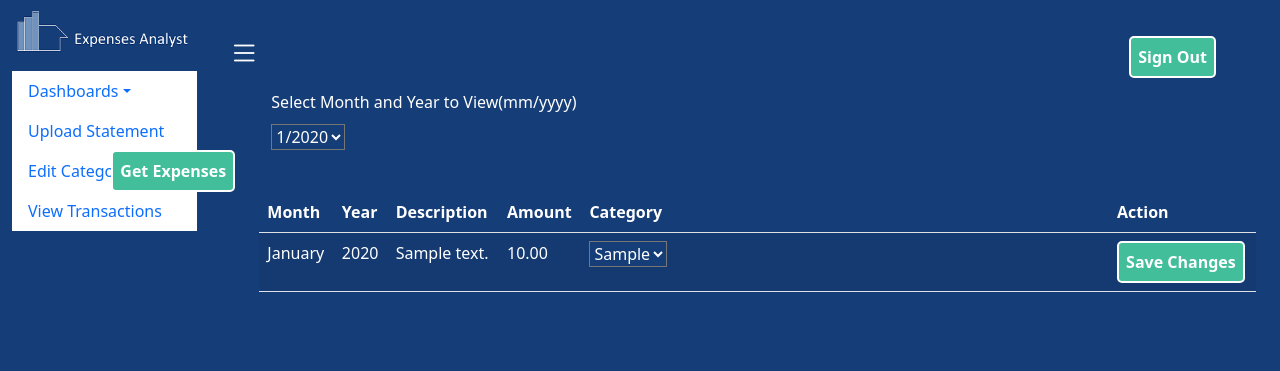
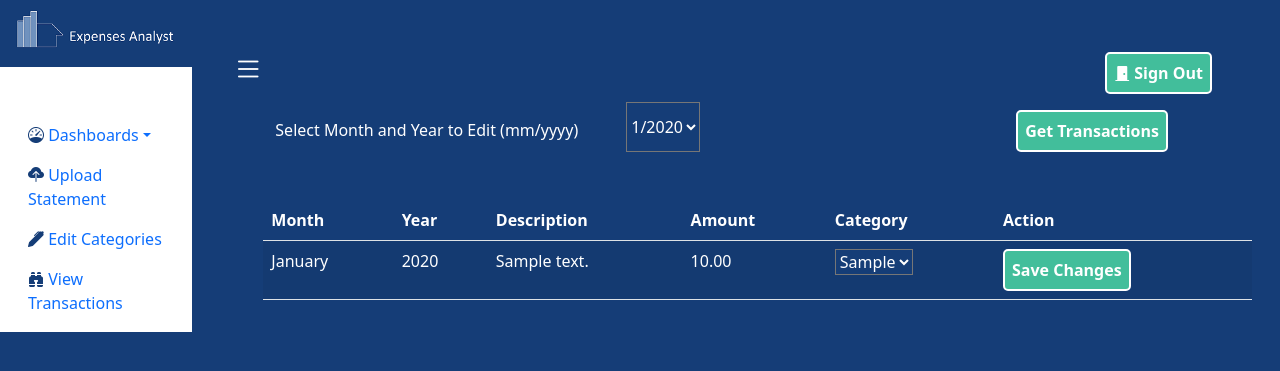
Before and after one commit to techllen/expenses-analyst, a Flask app: page /expenses_analyst/edit_categories in a window 1280 px wide. Shown: the top 371 px of the page. Run offline with Flask 2, Linux system fonts and the light colour scheme; the visitor is signed in with stand-in values (Sample User, id 1); tables that the repository leaves empty hold one stand-in row (values such as "Sample post").

Commit message:
Complete project 95%

```diff
--- a/flask_app/static/css/style.css
+++ b/flask_app/static/css/style.css
@@ -40,13 +40,13 @@ form{
     margin-top: -20px;
 }
 
-#year{
+/* #year{
     margin-top: 10px;
-}
+} */
 
-#analyze-btn{
+/* #analyze-btn{
     margin-left: -160px;
-}
+} */
 
 main{
     margin-left: 20px;
@@ -126,12 +126,12 @@ main{
     height: 200px;
 }
 
-#weather{
+/* #weather{
     background-color: #FFFFFF;
     height: 140px;
     width: 355px;
     margin: -30px 0px 0px 0px;
-}
+} */
 
 #day{
     display: flex;
@@ -190,3 +190,16 @@ main{
     transition: margin-left .5s;
     padding: 16px;
 }
+
+.icons{
+    color:#153d77;
+}
+
+.money-txt{
+    font-weight: bold;
+    font-size: 120%;
+}
+
+#total-expenses,#total-expenses-month,#total-income,#total-income-month{
+    font-size: 180%;
+}
--- a/flask_app/static/js/edit_categories.js
+++ b/flask_app/static/js/edit_categories.js
@@ -39,13 +39,13 @@ function numericMonthToWord(){
   numericMonthToWord()
 //   console.log(numericMonthToWord());
 
-// the code below opens and closes side nav bar
-function openNav() {
-    document.getElementById("side-navigation-wrapper").style.width = "250px";
-    document.getElementById("main-content").style.marginLeft = "250px";
-  }
+// // the code below opens and closes side nav bar
+// function openNav() {
+//     document.getElementById("side-navigation-wrapper").style.width = "250px";
+//     document.getElementById("main-content").style.marginLeft = "250px";
+//   }
 
-function closeNav() {
-    document.getElementById("side-navigation-wrapper").style.width = "0";
-    document.getElementById("main-content").style.marginLeft= "0";
-  }
+// function closeNav() {
+//     document.getElementById("side-navigation-wrapper").style.width = "0";
+//     document.getElementById("main-content").style.marginLeft= "0";
+//   }
--- a/flask_app/static/js/scripts_month.js
+++ b/flask_app/static/js/scripts_month.js
@@ -107,7 +107,7 @@ var categoriesData = {
 };
 
 var categoriesDataConfig2 = {
-  type: 'line',
+  type: 'doughnut',
   data: categoriesData,
   options: {}
 };
--- a/flask_app/static/js/scripts_year.js
+++ b/flask_app/static/js/scripts_year.js
@@ -16,7 +16,7 @@ const totalLabels = [
     labels: totalLabels,
     datasets: [{
       label: "Annual Money In/Money Out",
-      backgroundColor: "#153d77",
+      backgroundColor: "#3b7ddd",
       borderColor: 'rgb(255, 99, 132)',
       data: [moneyIn,moneyOut],
     }]
@@ -68,7 +68,7 @@ getCategories(currentYear);
     labels: categoriesLabels,
     datasets: [{
       label: "Categories Breakdown Individual Comparison",
-      backgroundColor: "#153d77",
+      backgroundColor: "#3b7ddd",
       borderColor: 'rgb(255, 99, 132)',
       // data: [3000,5000],
       data: categoriesTotals,
@@ -92,7 +92,7 @@ var categoriesData = {
   labels: categoriesLabels,
   datasets: [{
     label: "Categories Breakdown To Total Comparison",
-    backgroundColor: "#153d77",
+    backgroundColor: "#3b7ddd",
     borderColor: "#42BE9B",
     // data: [3000,5000],
     data : categoriesTotals
--- a/flask_app/templates/dashboard_edit_categories.html
+++ b/flask_app/templates/dashboard_edit_categories.html
@@ -11,36 +11,45 @@
 </head>
 <body>
     <div class="container-fluid row">
-        <div class="col-sm-2" id="side-navigation">
-            <nav>
-                <div class="side-bar-brand col-12" id="hide-this">
+        <div class="col-sm-2" id="side-navigation-wrapper" >
+            <nav id="side-navigation">
+                <div class="side-bar-brand col-sm-11" id="hide-this">
+                    <a class="nav-link" href="/expenses_analyst/dashboards/yearly_analysis">
                         <div id="logo" class="mt-2">
                             <img src="{{ url_for('static', filename='/images/expenses_analyst_logo_mini.png') }}" alt="Application Logo"></a>
                         </div>
+                    </a>
                 </div>
-                <div class="side-bar-content col-12 mt-3" id="hide-this">
+                <div class="col-sm-1"></div>
+                <div class="row" id="side-bar-content-wrapper">
+                    <div class="col-sm-1"></div>
+                    <div class="side-bar-content col-sm-11 mt-3 pt-5" id="hide-this">
                         <ul class="nav col-12">
+                            <!-- <li class="nav-item col-12">
+                                <a href="javascript:void(0)" class="closebtn" onclick="closeNav()">×</a>
+                              </li> -->
                             <li class="nav-item dropdown">
-                          <a class="nav-link dropdown-toggle" data-bs-toggle="dropdown" href="#">Dashboards</a>
+                              <a class="nav-link dropdown-toggle" data-bs-toggle="dropdown" href="#"><i class="bi bi-speedometer icons"></i>   Dashboards</a>
                               <ul class="dropdown-menu">
                                 <li><a class="dropdown-item" href="/expenses_analyst/dashboards/monthly_analysis">Monthly Analysis</a></li>
                                 <li><a class="dropdown-item" href="/expenses_analyst/dashboards/yearly_analysis">Yearly Analysis</a></li>
                               </ul>
                             </li>
                             <li class="nav-item col-12">
-                          <a class="nav-link" href="/expenses_analyst/upload_statement">Upload Statement</a>
+                              <a class="nav-link" href="/expenses_analyst/upload_statement"><i class="bi bi-cloud-upload-fill icons"></i>   Upload Statement</a>
                             </li>
                             <li class="nav-item col-12">
-                          <a class="nav-link" href="/expenses_analyst/edit_categories">Edit Categories</a>
+                              <a class="nav-link" href="/expenses_analyst/edit_categories"><i class="bi bi-pen-fill icons"></i>   Edit Categories</a>
                             </li>
                             <li class="nav-item col-12">
-                            <a class="nav-link" href="/expenses_analyst/view_transactions">View Transactions</a>
+                                <a class="nav-link" href="/expenses_analyst/view_transactions"><i class="bi bi-binoculars-fill icons"></i>  View Transactions</a>
                               </li>
                         </ul>
                     </div>
+                </div>
             </nav>
         </div>
-        <div class="col-sm-10">
+        <div class="col-sm-10" id="main-content">
             <main>
                 <div class="row">
                         <div class="d-flex flex-row bd-highlight col-sm-6 " id="humburger">
@@ -50,42 +59,24 @@
                         </div>
                         <div class="d-flex flex-row-reverse bd-highlight col-sm-6" id="log-out-div">
                             <div class="p-2 bd-highlight">
-                                <a class="nav-link" href="/logout"><button id="log-out-button" class="mt-5">Sign Out</button></a>
+                                <a class="nav-link" href="/logout"><button id="log-out-button" class="mt-5"><i class="bi bi-door-closed-fill"></i>   Sign Out</button></a>
                             </div>
                         </div>
                 </div>
                 <div id="content">
                     <div class="row " id="selection">
                             <div class="row selection">
-                                <!-- <div class="col-sm-4 mt-1">
-                                    <label for="months">Select month</label>
-                                    <select name="months" id="months">
-                                        {%for month_from_db in all_months_to_display%}
-                                            <option value="{{month_from_db.month}}">{{month_from_db.month}}</option>
-                                        {%endfor%}
-                                    </select>
-                                </div>
-                                <div class="col-sm-4 mt-1" >
-                                    <label for="year">Select Year</label>
-                                    <select name="year" id="year">
-                                        {%for year_from_db in all_years_to_display%}
-                                            <option value="{{year_from_db.year}}">{{year_from_db.year}}</option>
-                                        {%endfor%}
-                                    </select>
-                                </div>
-                                <div class="col-sm-4 "><a href="#"><button id="analyze-btn">Get Expenses</button></a></div> -->
-                                <form action="/expenses_analyst/edit_categories_month" method="post">
-                                    <div class="col-sm-4 mt-1" id="month-mnpg">
-                                    </div>
-                                    <div class="col-sm-4 mt-1" id="year-mnpg">
-                                        <label for="month_year">Select Month and Year to View(mm/yyyy)</label>
+                                <form action="/expenses_analyst/edit_categories_month" method="post" id="center-horizontally" class="mb-5">
+                                    <div class="d-flex flex-row bd-highlight col-sm-6" id="center-vertcally">
+                                        <label for="month_year" id="center-vertcally" class="mt-3 me-5">Select Month and Year to Edit  (mm/yyyy)  </label>
                                         <select name="month_year" id="year">
                                             {%for month_year in months_years%}
                                                 <option value="{{month_year}}">{{month_year["month"]}}/{{month_year["year"]}}</option>
                                             {%endfor%}
                                         </select>
                                     </div>
-                                    <div class="col-sm-4 "><a href="#"><button id="analyze-btn">Get Expenses</button></a></div>
+                                    <div class="col-sm-3"></div>
+                                    <div class="d-flex flex-row-reverse bd-highlight col-sm-3"><button id="analyze-btn" class="mt-2 me-5">Get Transactions</button></a></div>
                                 </form>
                             </div>
                                 <!-- <div class="row">
@@ -113,7 +104,7 @@
                                                         <td>{{transaction.amount}}</td>
                                                         <!-- <td>{{transaction.category}}</td> -->
                                                         <td>
-                                                        <form action="/expenses_analyst/update_category" method="post">
+                                                        <form action="/expenses_analyst/update_category" method="post" id="edit-category-form" class="w-50">
                                                             <input type="hidden" name="transaction_id" value="{{transaction.id}}">
                                                             <select name="category" id="category">
                                                                 {%for category in categories_to_display%}
--- a/flask_app/templates/login.html
+++ b/flask_app/templates/login.html
@@ -16,7 +16,7 @@
                         <div class="col-sm-3">
                             <li class="nav-item">
                                 <a class="nav-link" href="/">
-                                  <div id="logo" class="mt-2">
+                                  <div id="logo" class="mt-2 w-75 ms-5">
                                       <img src="{{ url_for('static', filename='/images/expenses_analyst_logo_mini.png') }}" alt="Application Logo"></a>
                                   </div>
                               </li>
--- a/flask_app/templates/registration.html
+++ b/flask_app/templates/registration.html
@@ -16,7 +16,7 @@
                         <div class="col-sm-3">
                             <li class="nav-item">
                                 <a class="nav-link" href="/">
-                                  <div id="logo" class="mt-2">
+                                  <div id="logo" class="mt-2 w-75 ms-5">
                                       <img src="{{ url_for('static', filename='/images/expenses_analyst_logo_mini.png') }}" alt="Application Logo"></a>
                                   </div>
                               </li>
```
Also changed, not shown: flask_app/templates/dashboard_monthly_analysis.html (+29 -38 lines), flask_app/templates/dashboard_view_transactions.html (+16 -14 lines), flask_app/templates/dashboard_yearly_analysis.html (+28 -29 lines), flask_app/templates/upload_statement.html (+4 -4 lines). Lines whose indentation alone changed are shown as unchanged.
